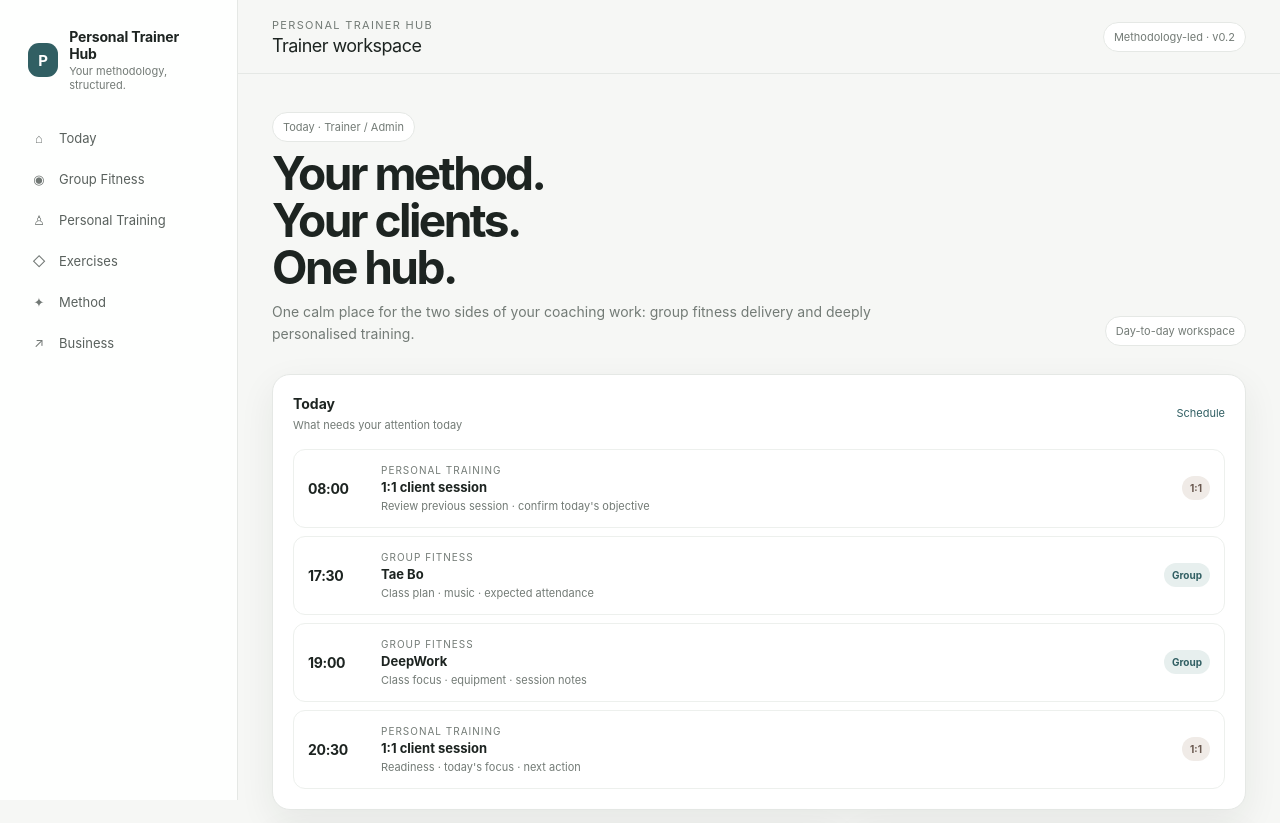
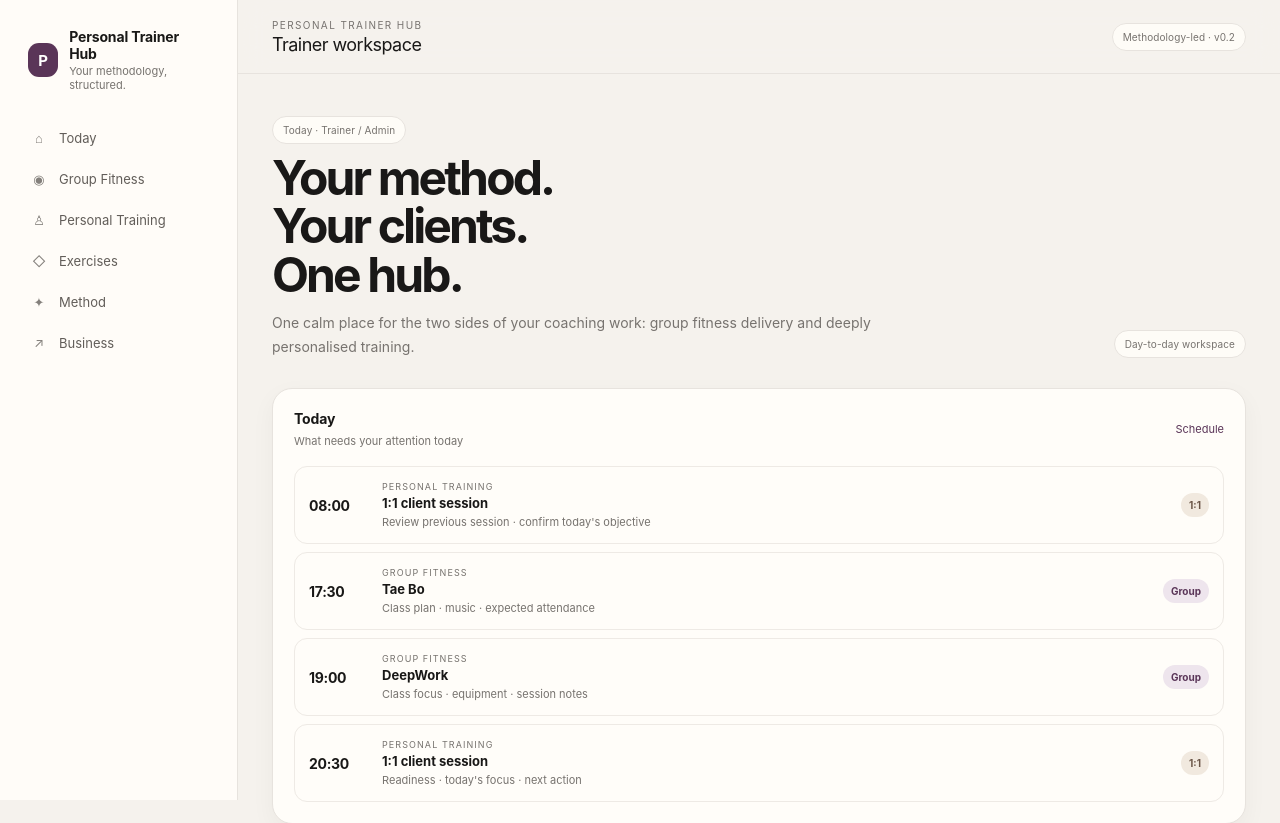
Before and after one commit to goforglam/personal-trainer-hub, a Next.js app: page / in a window 1280 px wide. Shown: the top 823 px of the page. Built offline with nearby package versions, Linux system fonts and the light colour scheme.

Commit message:
Refine premium visual system

```diff
--- a/app/globals.css
+++ b/app/globals.css
@@ -1,30 +1,121 @@
 :root {
-  --ink: #1d2421; --muted: #737b76; --line: #e5e8e5; --surface: #ffffff;
-  --canvas: #f6f7f5; --accent: #315f63; --accent-soft: #e7efee;
-  --shadow: 0 12px 36px rgba(29, 36, 33, 0.07);
+  --ink: #191817;
+  --muted: #77736f;
+  --line: #e7e3de;
+  --surface: #fffdf9;
+  --canvas: #f5f2ed;
+  --accent: #5a3558;
+  --accent-soft: #eee5ed;
+  --warm: #f1e9df;
+  --shadow: 0 18px 50px rgba(38, 29, 25, 0.06);
+  --shadow-soft: 0 8px 24px rgba(38, 29, 25, 0.045);
 }
 * { box-sizing: border-box; }
 html, body { margin: 0; padding: 0; min-height: 100%; }
-body { background: var(--canvas); color: var(--ink); font-family: Inter, ui-sans-serif, system-ui, -apple-system, BlinkMacSystemFont, "Segoe UI", sans-serif; -webkit-font-smoothing: antialiased; }
-a { color: inherit; text-decoration: none; } button { font: inherit; }
+body {
+  background: var(--canvas);
+  color: var(--ink);
+  font-family: Inter, ui-sans-serif, system-ui, -apple-system, BlinkMacSystemFont, "Segoe UI", sans-serif;
+  -webkit-font-smoothing: antialiased;
+}
+a { color: inherit; text-decoration: none; }
+button { font: inherit; }
 .shell { display: grid; grid-template-columns: 238px 1fr; min-height: 100vh; }
-.sidebar { background: rgba(255,255,255,.9); border-right: 1px solid var(--line); padding: 28px 18px; position: sticky; top: 0; height: 100vh; }
+.sidebar {
+  background: rgba(255,253,249,.92);
+  border-right: 1px solid var(--line);
+  padding: 28px 18px;
+  position: sticky;
+  top: 0;
+  height: 100vh;
+}
 .brand { display: flex; align-items: center; gap: 11px; padding: 0 10px 28px; }
-.brand-mark { width: 34px; height: 34px; border-radius: 11px; display: grid; place-items: center; background: var(--accent); color: white; font-size: 15px; font-weight: 700; }
-.brand-title { font-size: 14px; font-weight: 700; letter-spacing: -.01em; } .brand-subtitle { font-size: 11px; color: var(--muted); margin-top: 2px; }
-.nav { display: grid; gap: 5px; } .nav-link { display: flex; align-items: center; gap: 11px; padding: 10px 12px; border-radius: 10px; color: #59615d; font-size: 13px; } .nav-link:hover { background: var(--accent-soft); color: var(--accent); } .nav-icon { width: 18px; text-align: center; opacity: .85; }
-.main { min-width: 0; } .topbar { height: 74px; background: rgba(246,247,245,.86); backdrop-filter: blur(12px); border-bottom: 1px solid var(--line); display: flex; align-items: center; justify-content: space-between; padding: 0 34px; position: sticky; top: 0; z-index: 5; }
-.eyebrow { font-size: 11px; text-transform: uppercase; letter-spacing: .12em; color: var(--muted); } .page-title { margin: 3px 0 0; font-size: 18px; letter-spacing: -.03em; }
-.content { padding: 38px 34px 56px; max-width: 1260px; } .hero { display: flex; justify-content: space-between; gap: 24px; align-items: flex-end; margin-bottom: 28px; } .hero h1 { font-size: clamp(30px, 4vw, 46px); line-height: 1.02; letter-spacing: -.055em; margin: 8px 0 10px; } .hero p { color: var(--muted); max-width: 620px; line-height: 1.6; margin: 0; font-size: 14px; }
-.pill { display: inline-flex; align-items: center; gap: 7px; padding: 7px 10px; background: white; border: 1px solid var(--line); border-radius: 999px; color: var(--muted); font-size: 11px; }
-.grid { display: grid; gap: 14px; } .stats { grid-template-columns: repeat(4, minmax(0,1fr)); margin-bottom: 14px; } .compact-stats { margin: 0; } .two { grid-template-columns: 1.45fr 1fr; }
-.card { background: var(--surface); border: 1px solid var(--line); border-radius: 18px; box-shadow: var(--shadow); padding: 20px; }
-.stat-label { font-size: 12px; color: var(--muted); } .stat-value { font-size: 28px; letter-spacing: -.04em; margin-top: 9px; } .stat-value.small { font-size: 22px; } .stat-note { font-size: 11px; color: var(--muted); margin-top: 6px; }
-.card-head { display: flex; align-items: center; justify-content: space-between; margin-bottom: 17px; } .card-title { font-size: 14px; font-weight: 700; } .card-link { color: var(--accent); font-size: 11px; }
-.today-list { display: grid; gap: 8px; } .today-item { display: grid; grid-template-columns: 58px 1fr auto; align-items: center; gap: 15px; padding: 14px; border: 1px solid #edf0ed; border-radius: 12px; } .today-time { font-size: 14px; font-weight: 700; letter-spacing: -.02em; } .today-type { color: var(--muted); font-size: 10px; text-transform: uppercase; letter-spacing: .1em; } .today-title { font-size: 13px; font-weight: 650; margin-top: 3px; } .today-detail { color: var(--muted); font-size: 11px; margin-top: 4px; }
-.badge { white-space: nowrap; border-radius: 999px; padding: 6px 8px; background: var(--accent-soft); color: var(--accent); font-size: 10px; font-weight: 650; } .badge.pt { background: #f0ebe7; color: #68574e; }
-.quick-grid { display: grid; grid-template-columns: 1fr 1fr; gap: 8px; } .quick-action { border: 1px solid #edf0ed; background: white; color: #59615d; border-radius: 11px; padding: 11px 12px; text-align: left; cursor: default; font-size: 11px; }
-.empty { min-height: 145px; display: grid; place-items: center; text-align: center; border: 1px dashed #d9dedb; border-radius: 14px; color: var(--muted); padding: 24px; } .empty strong { display: block; color: var(--ink); margin-bottom: 6px; font-size: 13px; }
-.section-page { max-width: 920px; } .section-page h1 { font-size: 32px; letter-spacing: -.045em; margin: 0 0 8px; } .section-page > p { color: var(--muted); line-height: 1.6; font-size: 14px; }
-@media (max-width: 900px) { .shell { grid-template-columns: 1fr; } .sidebar { display: none; } .topbar { padding: 0 20px; } .content { padding: 28px 20px 48px; } .stats, .two { grid-template-columns: 1fr 1fr; } }
-@media (max-width: 560px) { .stats, .two, .quick-grid { grid-template-columns: 1fr; } .hero { align-items: flex-start; flex-direction: column; } .today-item { grid-template-columns: 48px 1fr; } .today-item .badge { display: none; } }
+.brand-mark {
+  width: 34px; height: 34px; border-radius: 11px; display: grid; place-items: center;
+  background: var(--accent); color: white; font-size: 15px; font-weight: 700;
+}
+.brand-title { font-size: 14px; font-weight: 700; letter-spacing: -.01em; }
+.brand-subtitle { font-size: 11px; color: var(--muted); margin-top: 2px; }
+.nav { display: grid; gap: 5px; }
+.nav-link {
+  display: flex; align-items: center; gap: 11px; padding: 10px 12px; border-radius: 10px;
+  color: #625d59; font-size: 13px; transition: .18s ease;
+}
+.nav-link:hover, .nav-link:focus-visible { background: var(--accent-soft); color: var(--accent); }
+.nav-icon { width: 18px; text-align: center; opacity: .78; }
+.main { min-width: 0; }
+.topbar {
+  height: 74px; background: rgba(245,242,237,.84); backdrop-filter: blur(14px);
+  border-bottom: 1px solid var(--line); display: flex; align-items: center;
+  justify-content: space-between; padding: 0 34px; position: sticky; top: 0; z-index: 5;
+}
+.eyebrow { font-size: 10px; text-transform: uppercase; letter-spacing: .14em; color: var(--muted); }
+.page-title { margin: 3px 0 0; font-size: 18px; letter-spacing: -.03em; }
+.content { padding: 42px 34px 64px; max-width: 1260px; }
+.hero { display: flex; justify-content: space-between; gap: 24px; align-items: flex-end; margin-bottom: 30px; }
+.hero h1 { font-size: clamp(32px, 4vw, 48px); line-height: 1.01; letter-spacing: -.06em; margin: 10px 0 12px; font-weight: 650; }
+.hero p { color: var(--muted); max-width: 620px; line-height: 1.65; margin: 0; font-size: 14px; }
+.pill {
+  display: inline-flex; align-items: center; gap: 7px; padding: 7px 10px;
+  background: rgba(255,253,249,.9); border: 1px solid var(--line); border-radius: 999px;
+  color: var(--muted); font-size: 10px; letter-spacing: .01em;
+}
+.grid { display: grid; gap: 14px; }
+.two { grid-template-columns: 1.45fr 1fr; }
+.card {
+  background: var(--surface); border: 1px solid var(--line); border-radius: 20px;
+  box-shadow: var(--shadow-soft); padding: 21px;
+}
+.card:hover { box-shadow: var(--shadow); }
+.card-head { display: flex; align-items: center; justify-content: space-between; margin-bottom: 17px; }
+.card-title { font-size: 14px; font-weight: 700; letter-spacing: -.01em; }
+.card-link { color: var(--accent); font-size: 11px; }
+.stat-label { font-size: 12px; color: var(--muted); }
+.stat-value { font-size: 28px; letter-spacing: -.04em; margin-top: 9px; }
+.stat-value.small { font-size: 22px; }
+.stat-note { font-size: 11px; color: var(--muted); margin-top: 6px; line-height: 1.5; }
+.today-list { display: grid; gap: 8px; }
+.today-item {
+  display: grid; grid-template-columns: 58px 1fr auto; align-items: center; gap: 15px;
+  padding: 14px; border: 1px solid #eeeae5; border-radius: 13px; background: rgba(255,253,249,.65);
+}
+.today-time { font-size: 14px; font-weight: 700; letter-spacing: -.02em; }
+.today-type { color: var(--muted); font-size: 9px; text-transform: uppercase; letter-spacing: .12em; }
+.today-title { font-size: 13px; font-weight: 650; margin-top: 3px; }
+.today-detail { color: var(--muted); font-size: 11px; margin-top: 4px; }
+.badge {
+  white-space: nowrap; border-radius: 999px; padding: 6px 8px;
+  background: var(--accent-soft); color: var(--accent); font-size: 10px; font-weight: 650;
+}
+.badge.pt { background: var(--warm); color: #6b5648; }
+.quick-grid { display: grid; grid-template-columns: 1fr 1fr; gap: 8px; }
+.quick-action {
+  border: 1px solid #eeeae5; background: rgba(255,253,249,.7); color: #625d59;
+  border-radius: 11px; padding: 11px 12px; text-align: left; cursor: default; font-size: 11px;
+}
+.empty {
+  min-height: 145px; display: grid; place-items: center; text-align: center;
+  border: 1px dashed #dcd6cf; border-radius: 15px; color: var(--muted); padding: 24px;
+}
+.empty strong { display: block; color: var(--ink); margin-bottom: 6px; font-size: 13px; }
+.section-page { max-width: 920px; }
+.section-page h1 { font-size: 34px; letter-spacing: -.05em; margin: 0 0 8px; }
+.section-page > p { color: var(--muted); line-height: 1.65; font-size: 14px; }
+.client-grid { display: grid; grid-template-columns: repeat(2, minmax(0,1fr)); gap: 12px; margin-top: 22px; }
+.client-card { display: block; transition: transform .18s ease, box-shadow .18s ease; }
+.client-card:hover { transform: translateY(-2px); }
+.client-avatar {
+  width: 38px; height: 38px; border-radius: 13px; background: var(--accent-soft); color: var(--accent);
+  display: grid; place-items: center; font-size: 12px; font-weight: 700;
+}
+.client-row { display: flex; align-items: center; gap: 12px; }
+.client-meta { color: var(--muted); font-size: 11px; margin-top: 3px; }
+@media (max-width: 900px) {
+  .shell { grid-template-columns: 1fr; } .sidebar { display: none; } .topbar { padding: 0 20px; }
+  .content { padding: 30px 20px 50px; } .two, .client-grid { grid-template-columns: 1fr; }
+}
+@media (max-width: 560px) {
+  .hero { align-items: flex-start; flex-direction: column; }
+  .today-item { grid-template-columns: 48px 1fr; } .today-item .badge { display: none; }
+  .quick-grid { grid-template-columns: 1fr; }
+}
```
